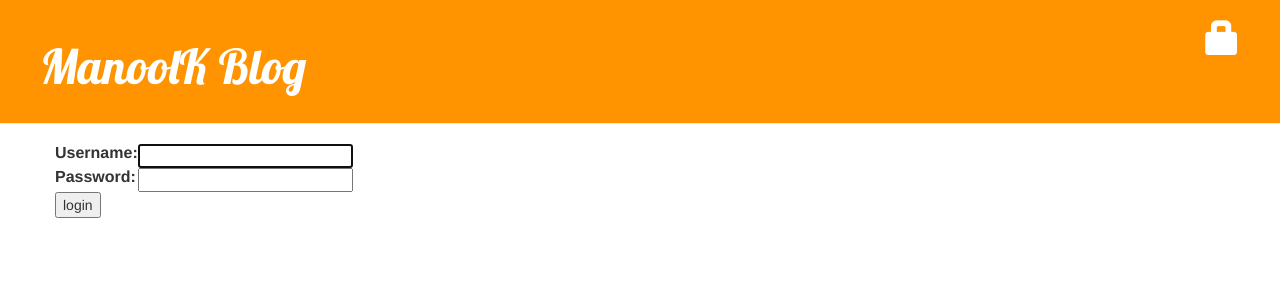
After one commit to ManoolK/django_project_ed, a Django app: page /accounts/login/?next=/post/new/ in a window 1280 px wide. The commit adds this page. Shown: the top 300 px of the page. Run offline with Django 3.2, Linux system fonts and the light colour scheme; some libraries are stand-ins or nearby versions.

Commit message:
Added authentication and publishing posts.

```diff
--- a/blog/templates/blog/base.html
+++ b/blog/templates/blog/base.html
@@ -10,7 +10,11 @@
 <body>
 <div class="page-header">
     {% if user.is_authenticated %}
-    <a href="{% url 'post_new' %}" class="top-menu"><span class="glyphicon glyphicon-plus"></span></a>
+        <a href="{% url 'post_new' %}" class="top-menu"><span class="glyphicon glyphicon-plus"></span></a>
+        <a href="{% url 'post_draft_list' %}" class="top-menu"><span class="glyphicon glyphicon-edit"></span></a>
+        <p class="top-menu">Hello {{ user.username }} <small>(<a href="{% url 'logout' %}">Log out</a>)</small></p>
+    {% else %}
+        <a href="{% url 'login' %}" class="top-menu"><span class="glyphicon glyphicon-lock"></span></a>
     {% endif %}
     <h1><a href="/">ManoolK Blog</a></h1>
 </div>
--- a/blog/templates/blog/post_detail.html
+++ b/blog/templates/blog/post_detail.html
@@ -7,9 +7,14 @@
     <div class="date">
         {{ post.published_date }}
     </div>
+    {% else %}
+        {% if user.is_authenticated %}
+        <a class="btn btn-default" href="{% url 'post_publish' pk=post.pk %}">Publish</a>
+        {% endif %}
     {% endif %}
     {% if user.is_authenticated %}
     <a class="btn btn-default" href="{% url 'post_edit' pk=post.pk %}"><span class="glyphicon glyphicon-pencil"></span></a>
+    <a class="btn btn-default" href="{% url 'post_remove' pk=post.pk %}"><span class="glyphicon glyphicon-remove"></span></a>
     {% endif %}
     <p>{{ post.text|linebreaksbr }}</p>
 </div>
--- /dev/null
+++ b/blog/templates/registration/login.html
@@ -0,0 +1,23 @@
+{% extends "blog/base.html" %}
+
+{% block content %}
+    {% if form.errors %}
+        <p>Your username and password didn't match. Please try again.</p>
+    {% endif %}
+
+    <form method="post" action="{% url 'login' %}">
+        {% csrf_token %}
+        <table>
+            <tr>
+                <td>{{ form.username.label_tag }}</td>
+                <td>{{ form.username }}</td>
+            </tr>
+            <tr>
+                <td>{{ form.password.label_tag }}</td>
+                <td>{{ form.password }}</td>
+            </tr>
+        </table>
+        <input type="submit" value="login" />
+        <input type="hidden" name="next" value="{{ next }}" />
+    </form>
+{% endblock %}
--- a/blog/urls.py
+++ b/blog/urls.py
@@ -10,4 +10,7 @@ urlpatterns = [
     path('post/<int:pk>/', views.post_detail, name='post_detail'),
     path('post/new/', views.post_new, name='post_new'),
     path('post/<int:pk>/edit/', views.post_edit, name='post_edit'),
+    path('drafts/', views.post_draft_list, name='post_draft_list'),
+    path('post/<pk>/publish', views.post_publish, name='post_publish'),
+    path('post/<pk>/remove/', views.post_remove, name='post_remove'),
 ]
--- a/mydj/settings.py
+++ b/mydj/settings.py
@@ -101,6 +101,7 @@ AUTH_PASSWORD_VALIDATORS = [
     },
 ]
 
+LOGIN_REDIRECT_URL = '/'
 
 # Internationalization
 # https://docs.djangoproject.com/en/2.2/topics/i18n/
@@ -121,6 +122,3 @@ USE_TZ = True
 
 STATIC_URL = '/static/'
 STATIC_ROOT = os.path.join(BASE_DIR, 'static')
-# STATICFILES_DIRS = [
-#     os.path.join(BASE_DIR, 'static'),
-# ]
--- a/mydj/urls.py
+++ b/mydj/urls.py
@@ -15,9 +15,12 @@ Including another URLconf
 """
 from django.contrib import admin
 from django.urls import include, path
+from django.contrib.auth import views
 
 urlpatterns = [
     path('polls/', include('polls.urls')),
     path('admin/', admin.site.urls),
     path('', include('blog.urls')),
+    path('accounts/login/', views.LoginView.as_view(), name='login'),
+    path('accounts/logout/', views.LogoutView.as_view(next_page='/'), name='logout'),
 ]
```
Also changed, not shown: blog/templates/blog/post_draft_list.html (added, +11 -0 lines), blog/views.py (+25 -2 lines).
